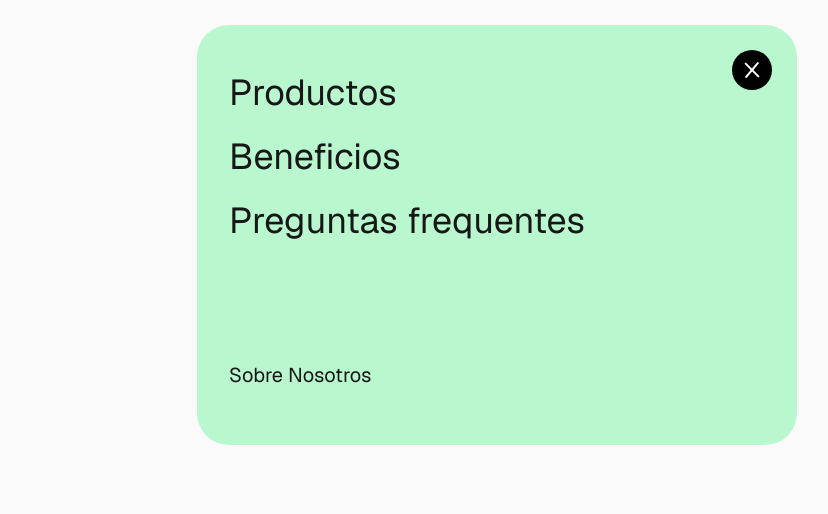
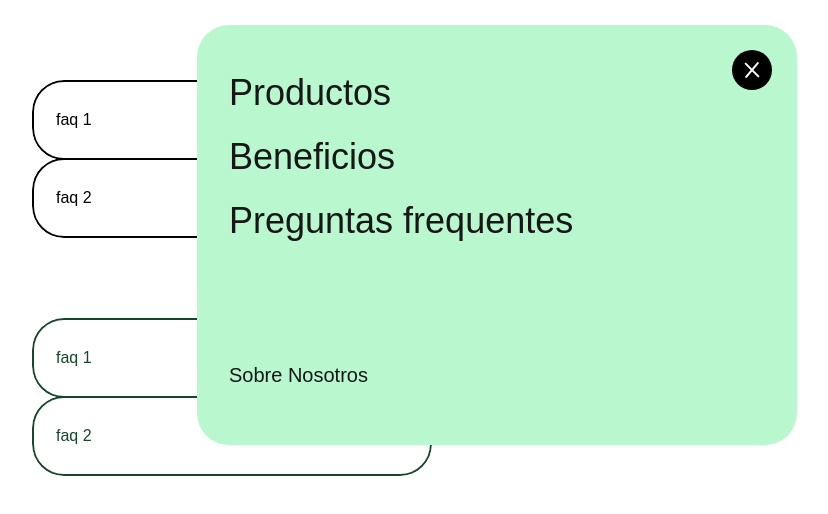
Before and after one commit to JaumeEsquerdo/oli-de-la-torre, a Next.js app in the folder oli-maleno/: page / in a window 1280 px wide. Both pictures are taken after a click on the button 1160 px from the left and 70 px from the top of the page. Shown: the top 514 px of the page, without its empty margins (408-1236 px from the left). Built offline with nearby package versions, Linux system fonts and the light colour scheme.

Commit message:
crear componente FAQ y hacerlo dinámico con colores según sección

```diff
--- /dev/null
+++ b/oli-maleno/app/components/FAQ.tsx
@@ -0,0 +1,108 @@
+import { motion, AnimatePresence } from 'framer-motion'
+import { useState } from 'react';
+import { text } from 'stream/consumers';
+
+interface FaqItem {
+    title: string;
+    description: string;
+}
+
+const dataFAQ: FaqItem[] = [
+    {
+        title: "faq 1",
+        description: "description faq 1...."
+    }
+    ,
+    {
+        title: "faq 2",
+        description: "description faq 2...."
+    }
+]
+
+export const FAQ = ({ color = "#000000", textSecondary = "#666666" }) => {
+    const [hoveredTab, setHoveredTab] = useState<string | null>(null)
+    const [pressedTab, setPressedTab] = useState<string | null>(null)
+
+
+    // Función para alternar abrir/cerrar al presionar
+    const handlePress = (title: string) => {
+        setPressedTab((prev) => (prev === title ? null : title));
+    };
+    return (
+        <div className="h-fit w-fit">
+            {
+                dataFAQ.map((data, i) => {
+
+                    const isHovered = hoveredTab === data.title
+                    const isPressed = pressedTab === data.title
+
+
+
+                    return (
+                        <motion.div key={data.title}
+                            onMouseEnter={() => setHoveredTab(data.title)}
+                            onMouseLeave={() => setHoveredTab(null)}
+                            onMouseDown={() => handlePress(data.title)}
+                            animate={{
+                                height: isPressed ? "400px" : "80px"
+                            }}
+                            transition={{
+                                type: "spring",
+                                stiffness: 300,
+                                damping: 30
+                            }}
+                            style={{ backgroundColor: 'white' }}
+                            className={`relative w-100 rounded-4xl flex justify-center items-start cursor-pointer overflow-hidden  ${isHovered && " text-white"}  duration-200 transition-colors ${i > 0 ? "-mt-0.5" : ""}`}>
+
+
+
+                            {/* borde q no se oculta con la burbuja del hover */}
+                            <div style={{ borderColor: color }} className="absolute inset-0 z-10 border-2 rounded-4xl pointer-events-none" />
+                            {/* CONTENEDOR DEL TÍTULO: Controla el hover individualmente */}
+                            <div
+                                onMouseEnter={() => setHoveredTab(data.title)}
+                                onMouseLeave={() => setHoveredTab(null)}
+                                className="absolute top-0 left-0 w-full h-20 flex items-center px-6 z-10 rounded-4xl"
+                            >
+                                <span style={{ color: isHovered ? "white" : color }} className={`inline-block z-20 font-medium transition-colors duration-200  rounded-4xl`}>
+                                    {data.title}
+                                </span>
+
+                                {/* La burbuja se renderiza solo detrás del área del título */}
+                                {(isHovered) && (
+                                    <motion.div
+                                        layoutId="bubble"
+                                        style={{ backgroundColor: color }}
+                                        className="absolute inset-0 z-0 bg-[#${textColor}] rounded-4xl"
+                                        transition={{ type: "spring", bounce: 0.3, duration: 0.8 }}
+                                    />
+                                )}
+                            </div>
+
+                            {/* DESCRIPCIÓN: Aparece empujando hacia abajo */}
+                            <AnimatePresence>
+                                {isPressed && (
+                                    <motion.div
+                                        initial={{ opacity: 0, y: -10 }}
+                                        animate={{ opacity: 1, y: 0 }}
+                                        exit={{ opacity: 0, y: -10 }}
+                                        transition={{ duration: 0.2 }}
+                                        style={{ color: textSecondary }}
+                                        // Separamos la descripción usando un margen superior equivalente a la altura del título
+                                        className="p-8 mt-14 w-full opacity-60 z-20"
+                                    >
+                                        <p className="pt-2">{data.description}</p>
+                                    </motion.div>
+                                )}
+                            </AnimatePresence>
+
+
+                        </motion.div >
+                    )
+                })
+            }
+
+
+        </div >
+    );
+}
--- a/oli-maleno/app/components/Nav.tsx
+++ b/oli-maleno/app/components/Nav.tsx
@@ -62,7 +62,7 @@ export const Nav = () => {
                             initial='initial'
                             exit='exit'
                         >
-                            <a href={link.href} className='text-4xl w-fit'>
+                            <a href={link.href} className='text-4xl w-fit hover:text-black/60 duration-100 transition-colors'>
                                 {link.title}
                             </a>
                         </motion.div>
@@ -80,7 +80,7 @@ export const Nav = () => {
                     initial='initial'
                     exit='exit'
                 >
-                    <a href={link.href} className='text-xl w-fit'>
+                    <a href={link.href} className='text-xl w-fit hover:text-black/60 duration-100 transition-colors'>
                         {link.title}
                     </a>
                 </motion.div>
--- a/oli-maleno/app/page.tsx
+++ b/oli-maleno/app/page.tsx
@@ -2,6 +2,7 @@
 import { AnimatePresence, motion, Variants } from "framer-motion";
 import { useState } from "react";
 import { Nav } from "./components/Nav";
+import { FAQ } from "./components/FAQ";
 
 const variants: Variants = {
   open: {
@@ -25,7 +26,7 @@ export default function Home() {
   const [isAnimate, setIsAnimate] = useState(false)
 
   return (
-    <div className="flex flex-col flex-1 items-center justify-center bg-zinc-50 font-sans dark:bg-black">
+    <div className="flex flex-col flex-1 items-center justify-center bg-white">
       <div className="fixed right-8 top-10 md:right-25 md:top-12.5 z-50">
 
         <motion.div variants={variants} animate={isAnimate ? "open" : 'closed'} initial='closed'
@@ -39,7 +40,7 @@ export default function Home() {
 
         <button
           onClick={() => setIsAnimate((prev) => !prev)}
-          className="absolute cursor-pointer top-0 right-0 bg-black rounded-4xl h-10 w-10 flex flex-col justify-center items-center ">
+          className="absolute cursor-pointer top-0 right-0 bg-black rounded-4xl h-10 w-10 flex flex-col justify-center items-center hover:opacity-85 duration-100 transition-all">
           <span
             className={`
       absolute  h-0.5 w-5 bg-white rounded-2xl
@@ -58,8 +59,9 @@ export default function Home() {
         </button>
 
       </div>
-      <div className="flex-1">
-
+      <div className="flex-1 p-20 flex flex-col gap-20">
+        <FAQ />
+        <FAQ color="#15472B" textSecondary="#15472B99" />
       </div>
     </div>
   );
```
